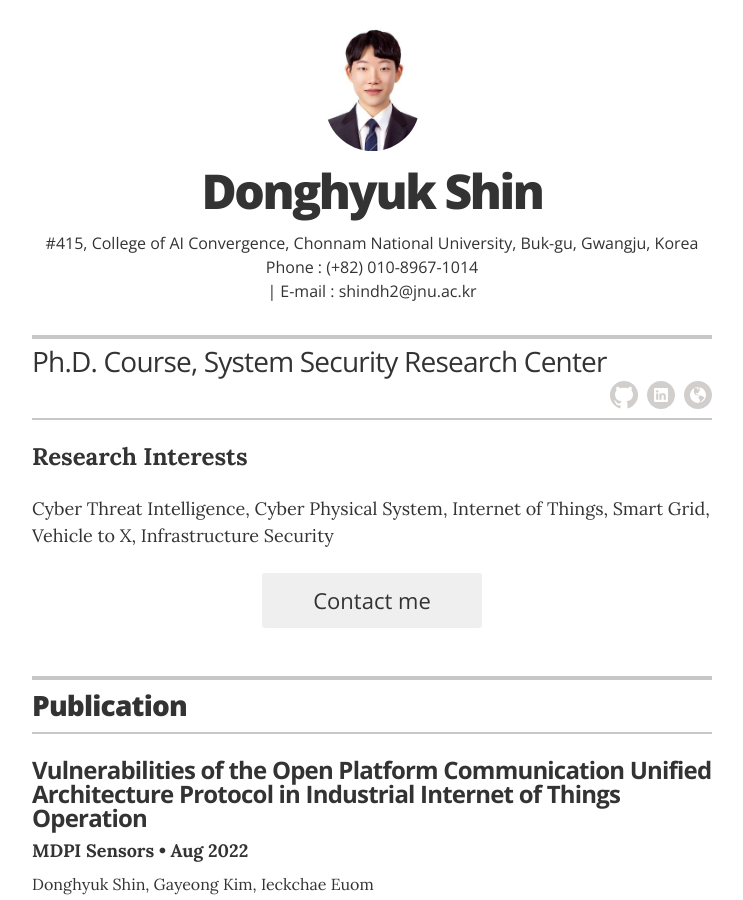
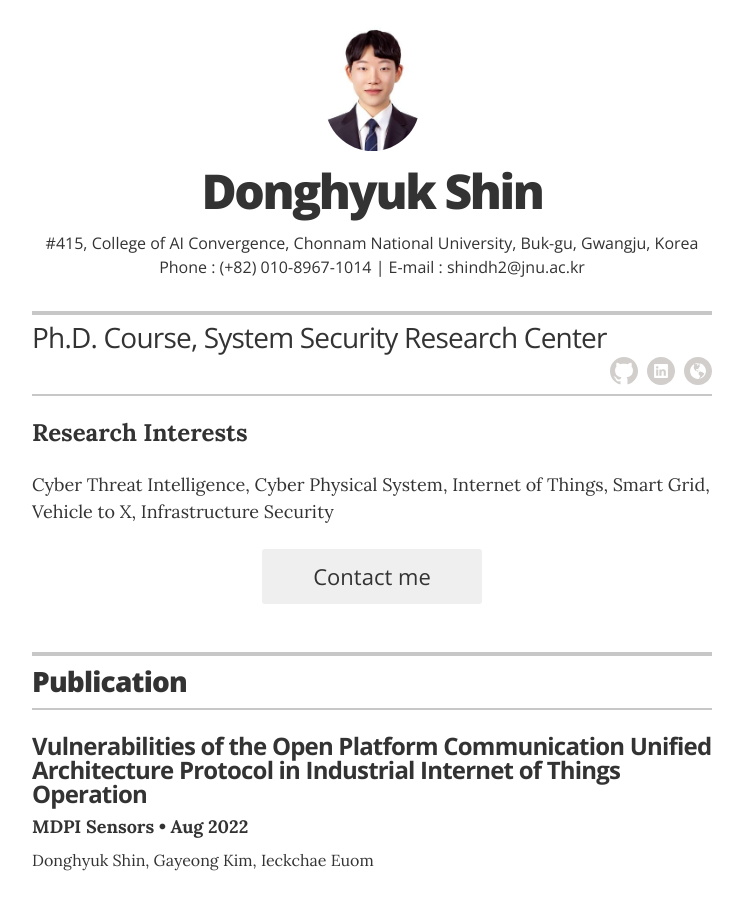
Before and after one commit to soledo/soledo.github.io, a Jekyll site: the page built from index.html, in a window 1280 px wide and 900 px high. Shown: the whole window, without its empty margins (268-1011 px from the left). Built offline with Jekyll 4.4.1, drawn with Linux system fonts in a browser that asks for light colours.

```diff
--- a/_config.yml
+++ b/_config.yml
@@ -20,7 +20,7 @@ resume_contact_email:           "shindh2@jnu.ac.kr"
 resume_contact_telephone:       "(+82) 010-8967-1014"
 resume_contact_address:         "#415, College of AI Convergence, Chonnam National University, Buk-gu, Gwangju, Korea "
 
-resume_header_contact_info:     "#415, College of AI Convergence, Chonnam National University, Buk-gu, Gwangju, Korea  <br>Phone : (+82) 010-8967-1014<br> | E-mail : shindh2@jnu.ac.kr"
+resume_header_contact_info:     "#415, College of AI Convergence, Chonnam National University, Buk-gu, Gwangju, Korea  <br>Phone : (+82) 010-8967-1014 | E-mail : shindh2@jnu.ac.kr"
 display_header_contact_info:    "true"
 
 resume_header_intro: "<p>Cyber Threat Intelligence, Cyber Physical System, Internet of Things, Smart Grid, Vehicle to X, Infrastructure Security</p>"
```
